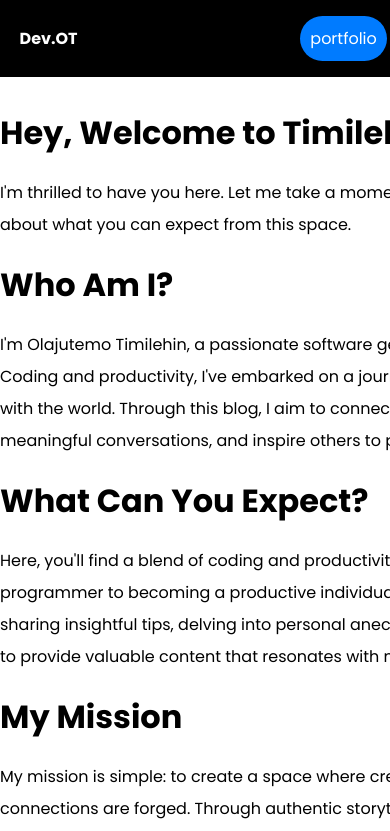
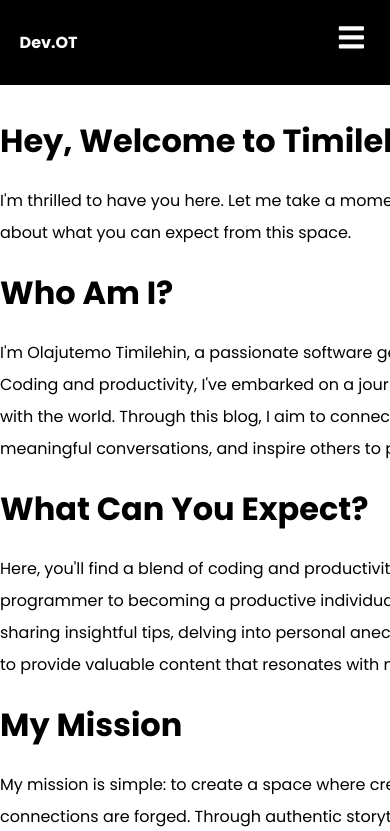
Before and after one commit to olajutemot/p-OT-folio, a React (Create React App) app: page /about in a window 390 px wide. Shown: the top 831 px of the page. Built offline with nearby package versions, Linux system fonts and the light colour scheme.

Commit message:
responsive update

```diff
--- a/src/components/Navbar/Navbar.js
+++ b/src/components/Navbar/Navbar.js
@@ -1,4 +1,5 @@
-import React, { useEffect, useState } from "react";
+import React, { useEffect, useState, useRef } from "react";
+import { FaBars, FaTimes } from "react-icons/fa";
 import styles from "./navbar.module.css";
 import { Link } from "react-router-dom";
 import Cookies from "js-cookie";
@@ -7,7 +8,18 @@ import Cookies from "js-cookie";
 
 const Navbar = () => {
   const [auth, setAuth] = useState(false);
+  const [nav, setNav] = useState(false);
+  const buttonRef = useRef();
 
+  const showNavbar = () => {
+    buttonRef.current.classList.toggle("nav-close-btn");
+
+    setNav(true);
+  };
+  const closeNavbar = () => {
+    buttonRef.current.classList.toggle("nav-close-btn");
+    setNav(false);
+  };
   // useEffect(() => {
   //   // Check if user is authenticated on component mount
   //   const isAuthenticated = localStorage.getItem("auth");
@@ -66,26 +78,12 @@ const Navbar = () => {
     setAuth(false);
     checkLogin();
   };
-  // const handleLogout = async () => {
-  //   // Remove cookies from frontend
-  //   document.cookie =
-  //     "authToken=; expires=Thu, 01 Jan 1970 00:00:00 UTC; path=/;";
-  //   document.cookie =
-  //     "refreshToken=; expires=Thu, 01 Jan 1970 00:00:00 UTC; path=/;";
 
-  //   // Set auth state to false
-  //   setAuth(false);
-  // };
-  // const { authenticated, logout } = useAuth();
-
-  // const handleLogout = () => {
-  //   logout();
-  // };
   return (
     <div className={styles.container}>
       <nav className={styles.Navbar}>
+        <h1 className={styles.logo}>Dev.OT</h1>
         <div className={styles.menu}>
-          <h1 className={styles.logo}>Dev.OT</h1>
           <Link to={"/blogs"} className={styles.Anchors}>
             HOME
           </Link>
@@ -116,6 +114,59 @@ const Navbar = () => {
           )}
           {/* <i class="fa-solid fa-magnifying-glass"></i> */}
         </div>
+
+        {/* responsiveness JSX */}
+        <button
+          ref={buttonRef}
+          id="nav-toggler"
+          className="nav-btn"
+          onClick={showNavbar}
+        >
+          <FaBars />
+        </button>
+        <button
+          ref={buttonRef}
+          id="nav-toggler"
+          className="nav-btn nav-close-btn"
+          onClick={closeNavbar}
+        >
+          <FaTimes />
+        </button>
+        {nav ? (
+          <div className={styles.resMenu}>
+            <Link to={"/blogs"} className={styles.Anchors}>
+              HOME
+            </Link>
+            <Link to={"/about"} className={styles.Anchors}>
+              ABOUT
+            </Link>
+            <Link to={"/CNS"} className={styles.Anchors}>
+              CODINGNIGHTSCHOOL
+            </Link>
+            <div className={styles.resIcons}>
+              {auth ? (
+                <button
+                  type=""
+                  className={styles.logout}
+                  onClick={handleLogout}
+                >
+                  logout
+                </button>
+              ) : (
+                <button
+                  type=""
+                  className={styles.logout}
+                  onClick={() => {
+                    window.location.href = "/portfolio";
+                  }}
+                >
+                  portfolio
+                </button>
+              )}
+              {/* <i class="fa-solid fa-magnifying-glass"></i> */}
+            </div>
+          </div>
+        ) : null}
       </nav>
     </div>
   );
--- a/src/components/Navbar/navbar.module.css
+++ b/src/components/Navbar/navbar.module.css
@@ -29,12 +29,12 @@
   color: rgb(183, 181, 181);
   text-decoration: none;
 }
-.Icons {
+/* .Icons {
   width: 20%;
   display: flex;
   justify-content: space-between;
   align-items: center;
-}
+} */
 .logout {
   /* margin: 2rem auto; */
   width: 10em;
@@ -47,7 +47,7 @@
   transition: background-color 0.3s;
   border-radius: 30px;
 }
-.navToggle {
+.responsivemenu {
   display: none;
 }
 /* =================================MEDIA QUERY=============================== */
@@ -61,12 +61,13 @@
     align-items: center;
     color: white; */
   }
-  .Anchors {
-    /* display: none; */
-    /* justify-content: space-between;
+
+  /* .Anchors {
+    display: none;
+    justify-content: space-between;
     align-items: center;
     color: white;
-    width: 40%; */
+    width: 40%;
     position: absolute;
     top: 60px;
     display: flex;
@@ -77,5 +78,30 @@
     height: 100%;
     transform: translateX(-100%);
     transition: all 0.45s;
+  } */
+}
+@media (max-width: 700px) {
+  .menu,
+  .Icons {
+    display: none;
+  }
+  /* .resIcon{
+
+} */
+  .resMenu {
+    position: absolute;
+    top: 55px;
+    display: flex;
+    flex-direction: column;
+    justify-content: space-between;
+    align-items: flex-end;
+    background-color: rgb(29, 29, 29);
+    left: 0;
+    /* right: 0; */
+    width: 100%;
+    height: 30%;
+    padding: 20px 40px 20px;
+    transition: all 0.45s;
+    z-index: 999;
   }
 }
--- a/src/components/styles.css
+++ b/src/components/styles.css
@@ -372,7 +372,21 @@ button:hover {
 .skill-details p {
   font-size: 0.7rem;
 }
-
+/* =======================styling blog nav section========================== */
+.nav-btn {
+  padding: 5px;
+  cursor: pointer;
+  background: transparent;
+  border: none;
+  outline: none;
+  color: white;
+  visibility: hidden;
+  /* opacity: 0; */
+  font-size: 1.8rem;
+}
+#nav-toggler {
+  transition: opacity 0.3s ease-in-out; /* Adjust transition properties as needed */
+}
 /* ====================================PROFILE ANIMATION========================== */
 @keyframes slidein {
   0% {
@@ -448,3 +462,14 @@ button:hover {
     margin: 2rem auto;
   }
 }
+
+@media (max-width: 700px) {
+  .nav-btn {
+    visibility: visible;
+    opacity: 1;
+  }
+  #nav-toggler.nav-close-btn {
+    display: none;
+    opacity: 0;
+  }
+}
```
